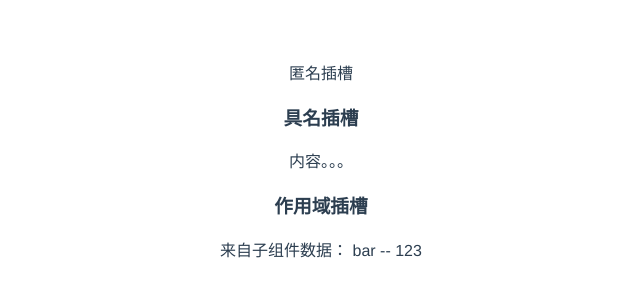
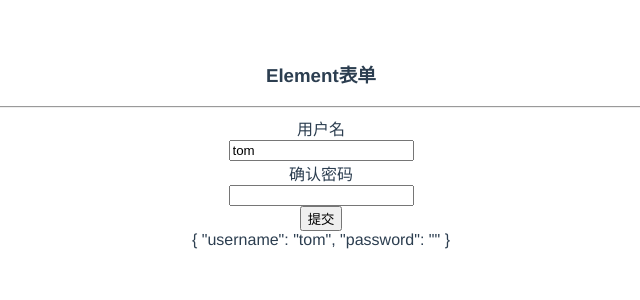
Before and after one commit to jeveryun/vue-lessons, a Vue app in the folder lesson01/: page / in a window 1280 px wide. Shown: the top 300 px of the page, without its empty margins (319-959 px from the left). Built offline with nearby package versions, Linux system fonts and the light colour scheme.

Commit message:
form组件 notice组件

```diff
--- a/lesson01/src/App.vue
+++ b/lesson01/src/App.vue
@@ -1,19 +1,30 @@
 <template>
     <div id="app">
-<!--        <Communicate />-->
-        <Slots />
+        <!-- <CompCommunicate /> -->
+        <!-- <SlotsTest></SlotsTest> -->
+<!--         <Recursion></Recursion>-->
+         <FormSample></FormSample>
+<!--        <Tree></Tree>-->
     </div>
 </template>
+
 <script>
-    import Communicate from './components/communicate'
-    import Slots from './components/slots'
+    import CompCommunicate from "./components/communicate";
+    import SlotsTest from "./components/slots";
+    import Recursion from "./components/recursion";
+    import FormSample from "./components/form";
+    // import Tree from "./components/tree";
+
     export default {
-        name: 'app',
+        name: "app",
         components: {
-            Communicate,
-            Slots
+            CompCommunicate,
+            SlotsTest,
+            Recursion,
+            FormSample,
+            // Tree
         }
-    }
+    };
 </script>
 
 <style>
--- /dev/null
+++ b/lesson01/src/components/form/Form.vue
@@ -0,0 +1,39 @@
+<template>
+    <div>
+        <slot></slot>
+    </div>
+</template>
+
+<script>
+    export default {
+        provide() {
+            return {
+                form: this
+            }
+        },
+        props: {
+            model: {
+                type: Object,
+                required: true
+            },
+            rules: {
+                type: Object
+            }
+        },
+        methods: {
+            validate(cb) {
+                const tasks = this.$children
+                    .filter(item => item.prop)
+                    .map(item => item.validate())
+                // 所有任务都通过才算校验通过
+                Promise.all(tasks)
+                    .then(() => cb(true))
+                    .catch(() => cb(false))
+            }
+        }
+    }
+</script>
+
+<style scoped>
+
+</style>
--- /dev/null
+++ b/lesson01/src/components/form/FormItem.vue
@@ -0,0 +1,53 @@
+<template>
+    <div>
+        <label v-if="label">{{label}}</label>
+        <slot></slot>
+        <p v-if="errorMessage">{{errorMessage}}</p>
+    </div>
+</template>
+
+<script>
+    import Schema from 'async-validator'
+    export default {
+        name: "FormItem",
+        inject: ['form'],
+        props: {
+            label: {
+                type: String,
+                default: ''
+            },
+            prop: {
+                type: String
+            }
+        },
+        data() {
+            return {
+                errorMessage: ''
+            }
+        },
+        mounted() {
+            this.$on('validate', this.validate)
+        },
+        methods: {
+            validate() {
+                // 做校验
+                const value = this.form.model[this.prop]
+                const rules = this.form.rules[this.prop]
+                // npm i async-validator -S
+                const desc = {[this.prop]: rules}
+                const schema = new Schema(desc)
+                return schema.validate({[this.prop]: value}, errors => {
+                    if (errors) {
+                        this.errorMessage = errors[0].message
+                    } else {
+                        this.errorMessage = ''
+                    }
+                })
+            }
+        }
+    }
+</script>
+
+<style scoped>
+
+</style>
--- /dev/null
+++ b/lesson01/src/components/form/Input.vue
@@ -0,0 +1,26 @@
+<template>
+    <div><input :value="value" @input="onInput" v-bind="$attrs"/></div>
+</template>
+
+<script>
+    export default {
+        name: "Input",
+        inheritAttrs: false,
+        props: {
+            value: {
+                type: String,
+                default: ''
+            }
+        },
+        methods: {
+            onInput(e) {
+                this.$emit('input', e.target.value)
+                this.$parent.$emit('validate')
+            }
+        }
+    }
+</script>
+
+<style scoped>
+
+</style>
--- /dev/null
+++ b/lesson01/src/components/form/index.vue
@@ -0,0 +1,55 @@
+<template>
+    <div>
+        <h3>Element表单</h3>
+        <hr>
+        <k-form :model="model" :rules="rules" ref="loginForm">
+            <k-form-item label="用户名" prop="username">
+                <k-input v-model="model.username" autocomplete="off" placeholder="输入用户名"></k-input>
+            </k-form-item>
+            <k-form-item label="确认密码" prop="password">
+                <k-input type="password" v-model="model.password" autocomplete="off"></k-input>
+            </k-form-item>
+            <k-form-item>
+                <button @click="submitForm('loginForm')">提交</button>
+            </k-form-item>
+        </k-form>
+        {{model}}
+    </div>
+</template>
+
+<script>
+    import KForm from "./Form";
+    import KFormItem from "./FormItem";
+    import KInput from "./Input";
+
+    import Notice from "@/components/notice/KNotice";
+
+    export default {
+        components: {
+            KForm,
+            KFormItem,
+            KInput
+        },
+        data() {
+            return {
+                model: { username: "tom", password: "" },
+                rules: {
+                    username: [{ required: true, message: "请输入用户名" }],
+                    password: [{ required: true, message: "请输入密码" }]
+                }
+            };
+        },
+        methods: {
+            submitForm(form) {
+                this.$refs[form].validate(valid => {
+                    const notice = this.$create(Notice, {
+                        title: "社会你杨哥喊你来搬砖",
+                        message: valid ? "请求登录!" : "校验失败!",
+                        duration: 1000
+                    });
+                    notice.show();
+                });
+            }
+        }
+    };
+</script>
--- /dev/null
+++ b/lesson01/src/components/notice/KNotice.vue
@@ -0,0 +1,62 @@
+<template>
+    <div class="box" v-if="isShow">
+        <h3>{{title}}</h3>
+        <p class="box-content">{{message}}</p>
+    </div>
+</template>
+
+<script>
+    export default {
+        props: {
+            title: {
+                type: String,
+                default: ''
+            },
+            message: {
+                type: String,
+                default: ''
+            },
+            duration: {
+                type: Number,
+                default: 1000
+            }
+        },
+        data() {
+            return {
+                isShow: false
+            }
+        },
+        methods: {
+            show() {
+                this.isShow = true
+                setTimeout(this.hide, this.duration)
+            },
+            hide() {
+                this.isShow = false
+                this.remove()
+            }
+        }
+    }
+</script>
+
+<style scoped>
+    .box {
+        position: fixed;
+        width: 100%;
+        top: 16px;
+        left: 0;
+        text-align: center;
+        pointer-events: none;
+    }
+
+    .box-content {
+        width: 200px;
+        margin: 10px auto;
+        font-size: 14px;
+        border: blue 3px solid;
+        padding: 8px 16px;
+        background: #fff;
+        border-radius: 3px;
+        margin-bottom: 8px;
+    }
+</style>
--- /dev/null
+++ b/lesson01/src/components/recursion/Node.vue
@@ -0,0 +1,23 @@
+<template>
+    <div>
+        <h3>{{data.title}}</h3>
+        <!--        必须有结束条件-->
+        <Node v-for="d in data.children" :key="d.id" :data="d"></Node>
+    </div>
+</template>
+
+<script>
+    export default {
+        name: "Node",
+        props: {
+            data: {
+                type: Object,
+                required: true
+            }
+        }
+    }
+</script>
+
+<style scoped>
+
+</style>
--- /dev/null
+++ b/lesson01/src/components/recursion/index.vue
@@ -0,0 +1,27 @@
+<template>
+    <div>
+        <Node :data="data"></Node>
+    </div>
+</template>
+
+<script>
+    import Node from "./Node.vue";
+
+    export default {
+        data() {
+            return {
+                data: {
+                    id: "1",
+                    title: "递归组件",
+                    children: [
+                        {id: "1-1", title: "使用方法"},
+                        {id: "1-2", title: "注意事项"}
+                    ]
+                }
+            };
+        },
+        components: {
+            Node
+        }
+    };
+</script>
--- a/lesson01/src/utils/create.js
+++ b/lesson01/src/utils/create.js
@@ -3,6 +3,7 @@
 export default function create(Component, props) {
     const vm = new Vue({
         render(h) {
+            // h就是createElement,创建虚拟dom
             return h(Component , {props})
         }
     }).$mount()
```
